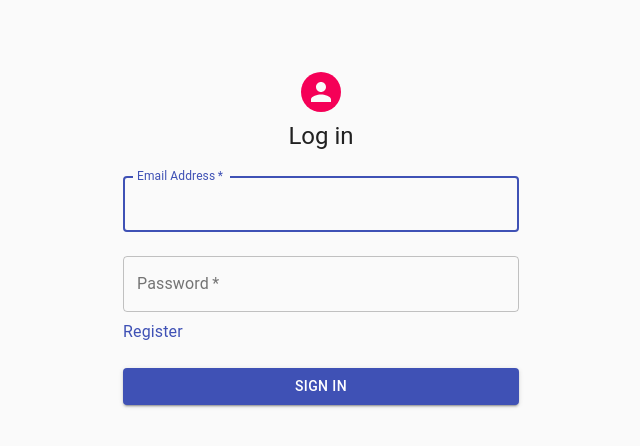
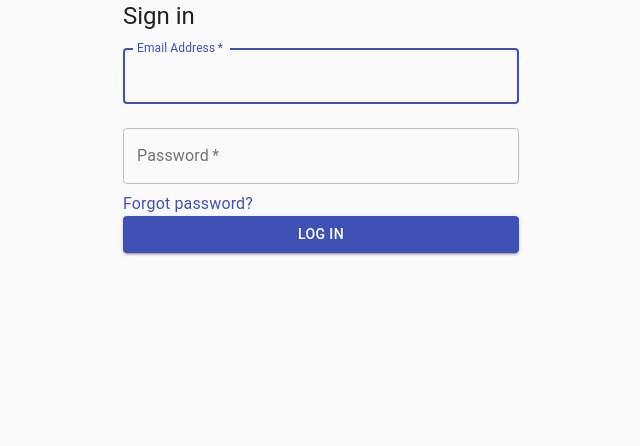
Before and after one commit to sebi2000/trackingFrontend, a React (Create React App) app: page / in a window 1280 px wide. Shown: the top 446 px of the page, without its empty margins (319-959 px from the left). Built offline with nearby package versions, Linux system fonts and the light colour scheme.

Commit message:
feat : connect login to backend

```diff
--- a/package.json
+++ b/package.json
@@ -7,6 +7,7 @@
     "@testing-library/jest-dom": "^5.11.9",
     "@testing-library/react": "^11.2.5",
     "@testing-library/user-event": "^12.8.0",
+    "axios": "^0.21.1",
     "react": "^17.0.1",
     "react-dom": "^17.0.1",
     "react-router": "^5.2.0",
--- a/src/components/login/Login.js
+++ b/src/components/login/Login.js
@@ -1,5 +1,4 @@
 import React from 'react';
-import Avatar from '@material-ui/core/Avatar';
 import Button from '@material-ui/core/Button';
 import CssBaseline from '@material-ui/core/CssBaseline';
 import TextField from '@material-ui/core/TextField';
@@ -9,6 +8,7 @@ import {createStyles, makeStyles, Theme } from '@material-ui/core/styles';
 import Container from '@material-ui/core/Container';
 import Link from '@material-ui/core/Link';
 import Register from '../register/Register'
+import axios from '../../utils/Axios.js';
 
 let useStyles = makeStyles((theme) => ({
     paper: {
@@ -30,21 +30,38 @@ let useStyles = makeStyles((theme) => ({
     },
   }));
 
-  export default function FormAdmin() {
-    const classes = useStyles();
 
+  class Login extends React.Component {
+
+    state = {
+        email: "",
+        pass: ""
+    }
+
+    onEmailSearchChange = event =>{
+      this.setState({email: event.target.value})
+    }
+
+    onPasswordSearchChange = event =>{
+      this.setState({pass: event.target.value})
+    }
+
+    handleLogin = () => {
+      let user = {email: this.state.email, password : this.state.pass}
+        axios.post('/auth', user).then(response => {
+        console.log(response.data)
+      })
+    }
+
+    render(){
       return (
         <Container component="main" maxWidth="xs">
           <CssBaseline />
-        <div className={classes.paper}>
-          <Avatar className={classes.avatar}>
-        {/* <LockOutlinedIcon /> */}
-          </Avatar>
+          <div >
             <Typography component="h1" variant="h5">
-            Log in
+              Sign in
             </Typography>
-
-          <form className={classes.form} noValidate>
+            <form noValidate>
               <TextField
                 variant="outlined"
                 margin="normal"
@@ -55,6 +72,7 @@ let useStyles = makeStyles((theme) => ({
                 name="email"
                 autoComplete="email"
                 autoFocus
+                onChange={ this.onEmailSearchChange }
               />
               <TextField
                 variant="outlined"
@@ -66,18 +84,19 @@ let useStyles = makeStyles((theme) => ({
                 type="password"
                 id="password"
                 autoComplete="current-password"
+                onChange = { this.onPasswordSearchChange }
               />
-            <Link href="http://localhost:3000/register" variant="body1">
-                Register
+              <Link href="#" variant="body1">
+                  Forgot password?
               </Link>
 
               <Button
                 fullWidth
                 variant="contained"
                 color="primary"
-              className={classes.submit}
+                onClick={ this.handleLogin }
               >
-              Sign In
+                Log In
               </Button>
 
               <Grid container>
@@ -89,3 +108,6 @@ let useStyles = makeStyles((theme) => ({
         </Container>
       );
     }
+  }
+
+export default Login;
--- a/src/utils/Axios.js
+++ b/src/utils/Axios.js
@@ -1,5 +1,5 @@
 import axios from 'axios'
-import CONSTANTS from './Constants'
+import * as CONSTANTS from './Constants'
 
 export default axios.create ({
     baseURL: CONSTANTS.BACKEND_URL,
```
Also changed, not shown: src/App.css (deleted, +0 -38 lines), src/App.js (deleted, +0 -25 lines), src/index.js (line endings or trailing spaces), src/utils/APIHelper.js (added), 2 other files (tests, documents, lock files or other folders). Lines whose indentation alone changed are shown as unchanged.
